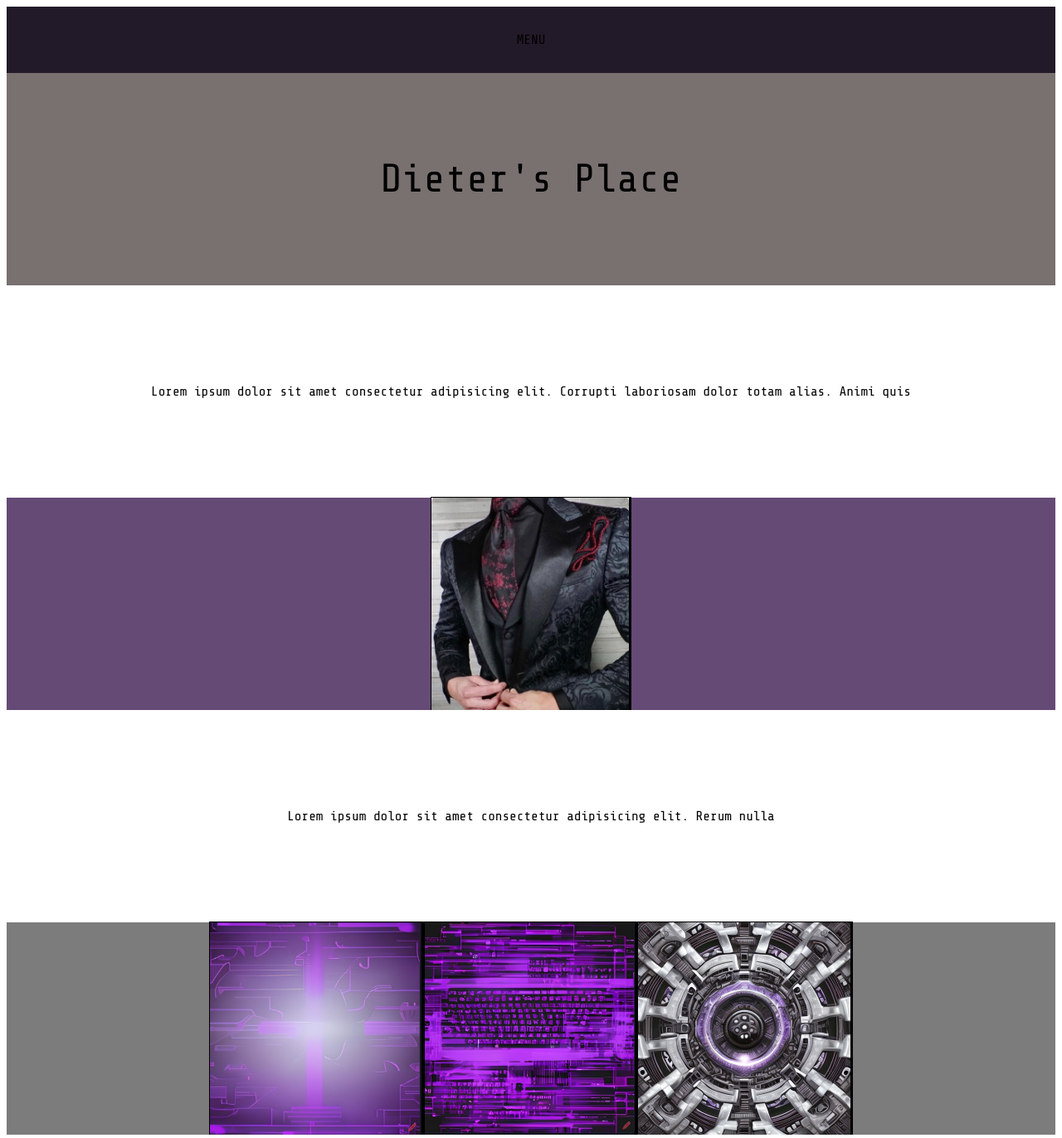
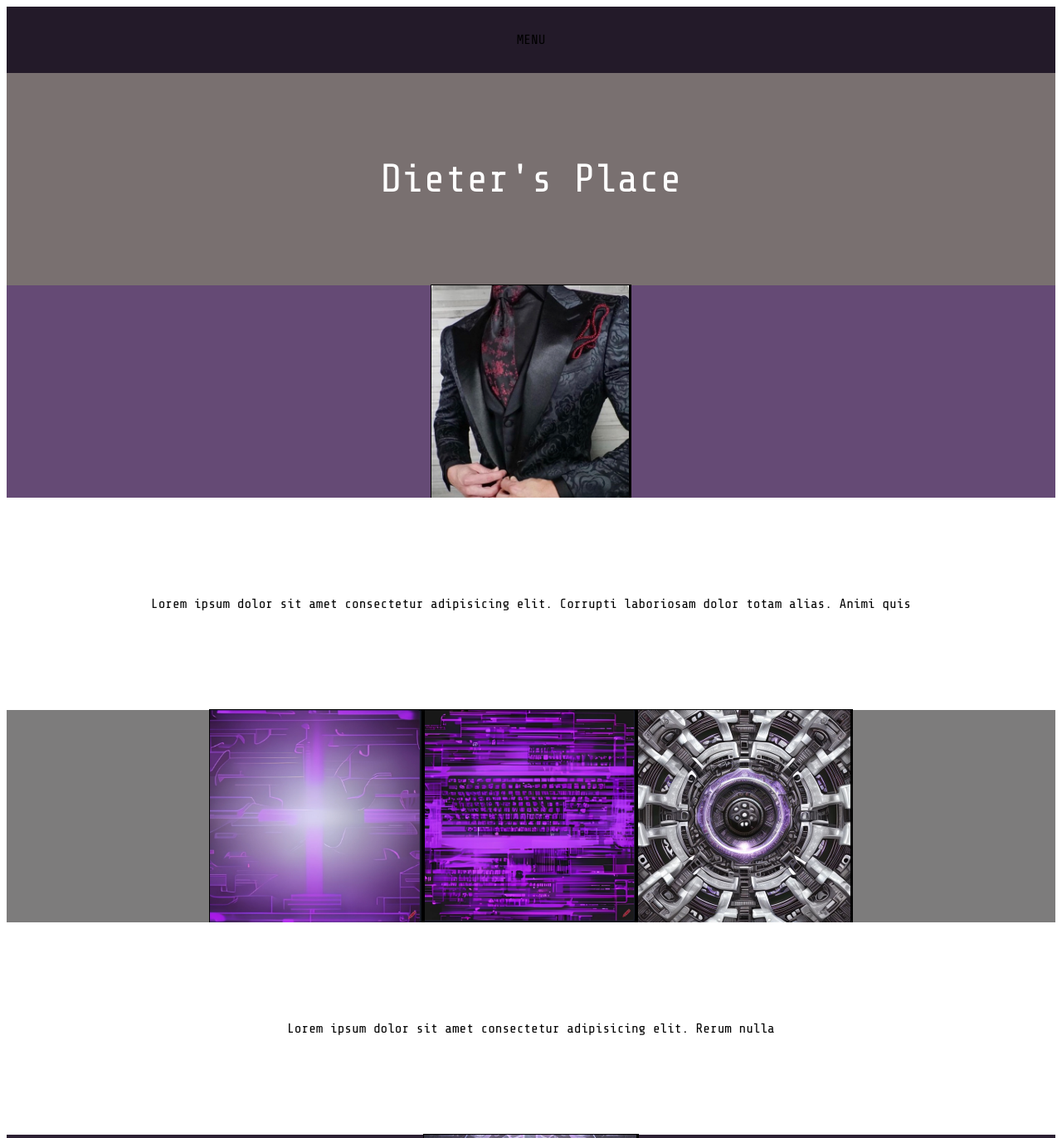
Before and after one commit to Dieter1978/Portfolio, a plain HTML site: page index.html in a window 1280 px wide. Shown: the top 1372 px of the page at 83% size. Drawn offline with nearby package versions, Linux system fonts and the light colour scheme.

Commit message:
coming along nicely

```diff
--- a/style.css
+++ b/style.css
@@ -29,6 +29,7 @@ article {
   header {
     background-color: rgb(121, 112, 112);
     font-size:3em;
+    color: white;
   }
 
   main {
@@ -38,25 +39,25 @@ article {
   }
 
   #feature-4 {
-   order: 9;
+   order: 7;
     background-color: #553b63;
   }
 
   #feature-1 {
 
-    order: 3 ;
+    order: 1 ;
     background-color: #654A75;
   }
 
   #feature-2 {
 
-     order: 5 ;
+     order: 3 ;
     background-color: rgb(125, 124, 124);
   }
 
   #feature-3 {
 
-   order: 7 ;
+   order: 5 ;
     background-color:#2C2033;
   }
 
```
